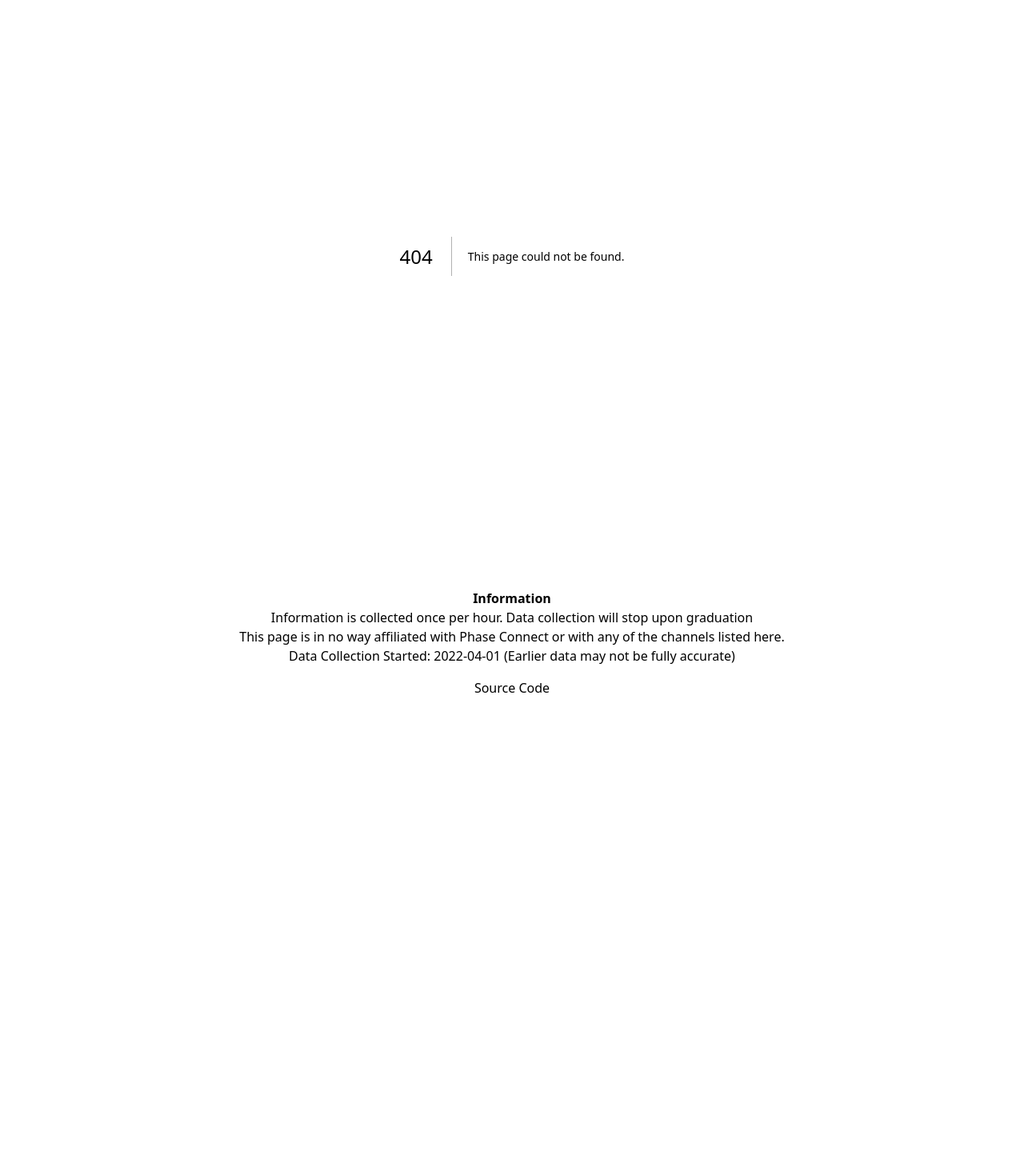
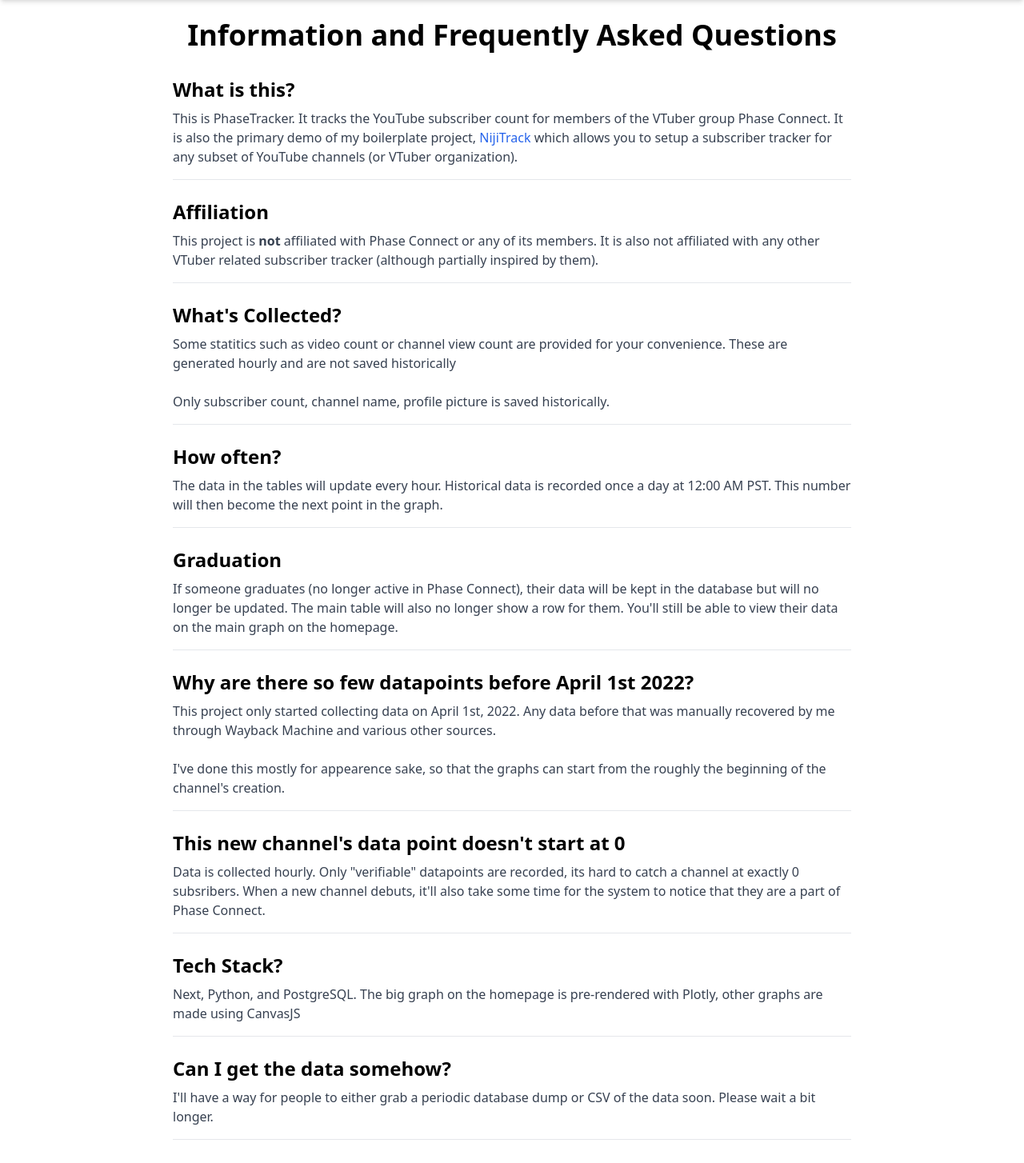
Before and after one commit to pinapelz/NijiTrack, a Next.js app: page /about in a window 1280 px wide. Before the commit this address had no page. Shown: the part 80-1534 px from the top of the page at 80% size. Before the commit the page ends 968 px from the top, so only its background shows below. Built offline with nearby package versions, Linux system fonts and the light colour scheme.

Commit message:
add about/faq page with more information

```diff
--- a/src/components/Footer/Footer.tsx
+++ b/src/components/Footer/Footer.tsx
@@ -4,16 +4,12 @@
 	return (
 		<footer>
 			<div className="text-center mt-4">
-				<p className="font-bold">Information</p>
+			<a className="font-bold hover:underline text-blue-600 animate-pulse"href="/about">About</a>
 				<p className="text-m">
-					Information is collected once per hour. Data collection will stop upon
-					graduation
-					<br />
 					This page is in no way affiliated with Phase Connect or with any of
 					the channels listed here.
 					<br />
-					Data Collection Started: 2022-04-01 (Earlier data may not be fully
-					accurate)
+
 				</p>
 				<p className="p-4">
 					<a
--- /dev/null
+++ b/src/pages/about/index.tsx
@@ -0,0 +1,97 @@
+import React from 'react';
+import "../../app/globals.css";
+import TitleBar from '@/components/TitleBar/TitleBar';
+import Footer from '@/components/Footer/Footer';
+import Head from 'next/head';
+
+
+const About: React.FC = () => {
+  return (
+    <>
+    <Head>
+      <title>PhaseTracker - About</title>
+      <meta name="description" content="Information and Frequently Asked Questions about PhaseTracker" />
+    </Head>
+    <TitleBar title="About" backgroundColor="black" showHomeButton />
+    <div className="max-w-4xl mx-auto p-6">
+      <h1 className="text-4xl font-bold text-center mb-8">Information and Frequently Asked Questions</h1>
+      <div className="space-y-6">
+        <div className="border-b pb-4">
+          <h2 className="text-2xl font-semibold mb-2">What is this?</h2>
+          <p className="text-gray-700">
+            This is PhaseTracker. It tracks the YouTube subscriber count for members of the VTuber group Phase Connect. It is also the primary demo
+            of my boilerplate project, <a className="text-blue-600 hover:underline" href="https://github.com/pinapelz/NijiTrack>">NijiTrack</a> which allows
+            you to setup a subscriber tracker for any subset of YouTube channels (or VTuber organization).
+          </p>
+        </div>
+        <div className="border-b pb-4">
+          <h2 className="text-2xl font-semibold mb-2">Affiliation</h2>
+          <p className="text-gray-700">
+            This project is <strong>not</strong> affiliated with Phase Connect or any of its members. It is also not affiliated with any other VTuber related subscriber tracker
+            (although partially inspired by them).
+          </p>
+        </div>
+        <div className="border-b pb-4">
+          <h2 className="text-2xl font-semibold mb-2">What's Collected?</h2>
+          <p className="text-gray-700">
+            Some statitics such as video count or channel view count are provided for your convenience. These are generated hourly and are not saved historically <br/><br/>
+            Only subscriber count, channel name, profile picture is saved historically.
+          </p>
+        </div>
+        <div className="border-b pb-4">
+          <h2 className="text-2xl font-semibold mb-2">How often?</h2>
+          <p className="text-gray-700">
+            The data in the tables will update every hour. Historical data is recorded once a day at 12:00 AM PST. This number will then become the next point in the graph.
+          </p>
+        </div>
+        <div className="border-b pb-4">
+          <h2 className="text-2xl font-semibold mb-2">Graduation</h2>
+          <p className="text-gray-700">
+            If someone graduates (no longer active in Phase Connect), their data will be kept in the database but will no longer be updated. The main table will also no longer show a row for them.
+            You'll still be able to view their data on the main graph on the homepage.
+          </p>
+        </div>
+        <div className="border-b pb-4">
+          <h2 className="text-2xl font-semibold mb-2">Why are there so few datapoints before April 1st 2022?</h2>
+          <p className="text-gray-700">
+            This project only started collecting data on April 1st, 2022. Any data before that was manually recovered by me through Wayback Machine and various other sources.
+            <br/><br/>I've done this mostly for appearence sake, so that the graphs can start from the roughly the beginning of the channel's creation.
+          </p>
+        </div>
+        <div className="border-b pb-4">
+          <h2 className="text-2xl font-semibold mb-2">This new channel's data point doesn't start at 0</h2>
+          <p className="text-gray-700">
+            Data is collected hourly. Only "verifiable" datapoints are recorded, its hard to catch a channel at exactly 0 subsribers. When a new channel debuts, it'll also
+            take some time for the system to notice that they are a part of Phase Connect.
+          </p>
+        </div>
+        <div className="border-b pb-4">
+          <h2 className="text-2xl font-semibold mb-2">Tech Stack?</h2>
+          <p className="text-gray-700">
+            Next, Python, and PostgreSQL. The big graph on the homepage is pre-rendered with Plotly, other graphs are made using CanvasJS
+          </p>
+        </div>
+        <div className="border-b pb-4">
+          <h2 className="text-2xl font-semibold mb-2">Can I get the data somehow?</h2>
+          <p className="text-gray-700">
+            I'll have a way for people to either grab a periodic database dump or CSV of the data soon. Please wait a bit longer.
+          </p>
+        </div>
+        <div className="border-b pb-4">
+          <h2 className="text-2xl font-semibold mb-2">A Personal Request</h2>
+          <p className="text-gray-700">
+            I ask that you refrain from using this data to harass or negatively compare the members of Phase Connect or any members in the VTubing community.
+            There is no race, please just enjoy the content.
+            That said, you are free to use this data for any purpose.
+            <br/><br/>
+            Phase Connectのメンバーや他のVTuberを嫌がらせたり、否定的に比較したりするために、このデータを使用することはお控えください。これは競争ではありませんので、動画や配信をお楽しみください。このデータはあらゆる目的でご自由にご利用いただけます。
+          </p>
+        </div>
+      </div>
+    </div>
+    <Footer/>
+    </>
+  );
+};
+
+export default About;
--- a/src/pages/stats/[slug].tsx
+++ b/src/pages/stats/[slug].tsx
@@ -7,7 +7,6 @@
 import ChannelCard from "@/components/ChannelCard/ChannelCard"
 import Head from "next/head";
 import TitleBar from "../../components/TitleBar/TitleBar";
-import Countdown from "@/components/Countdown";
 
 interface ChannelDataProp {
 	channel_id: string;
```
